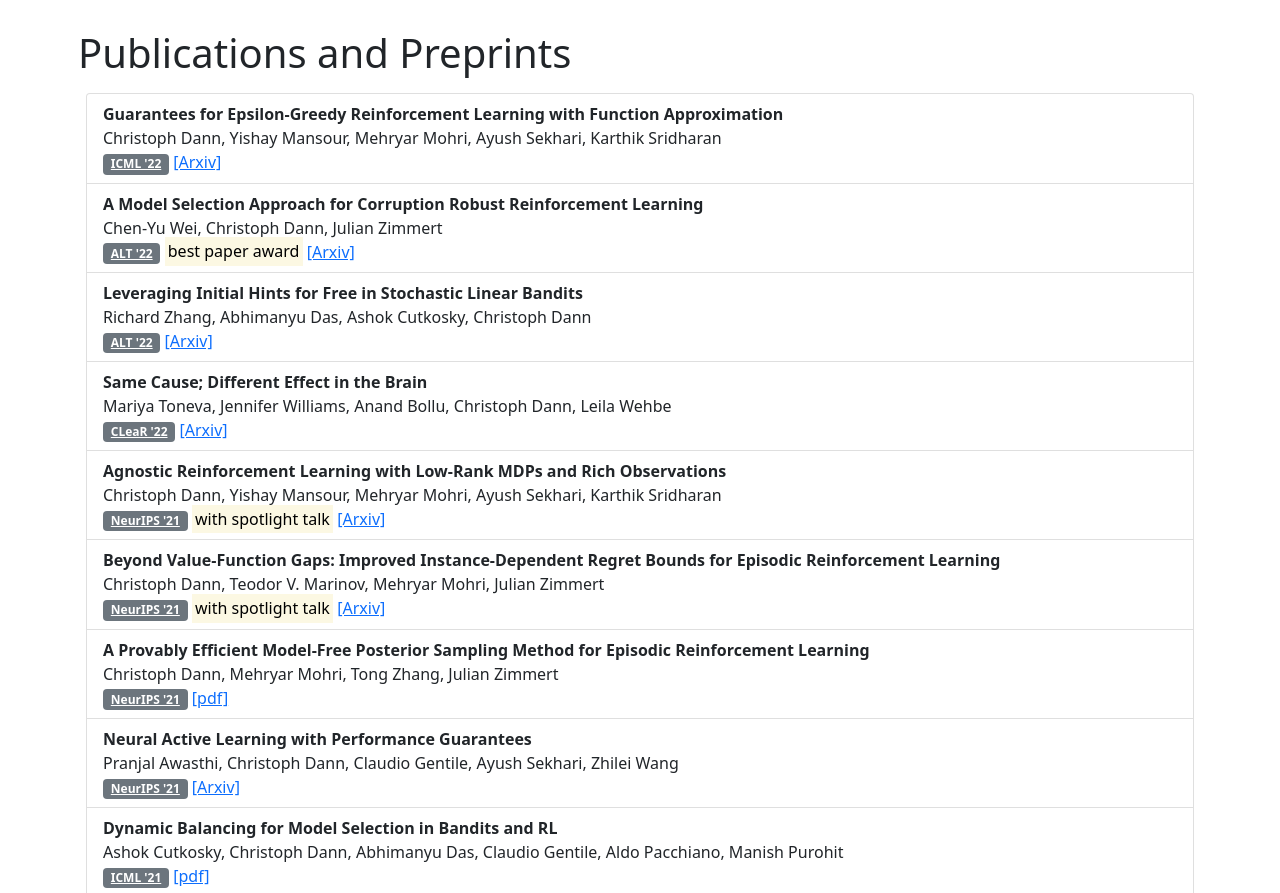
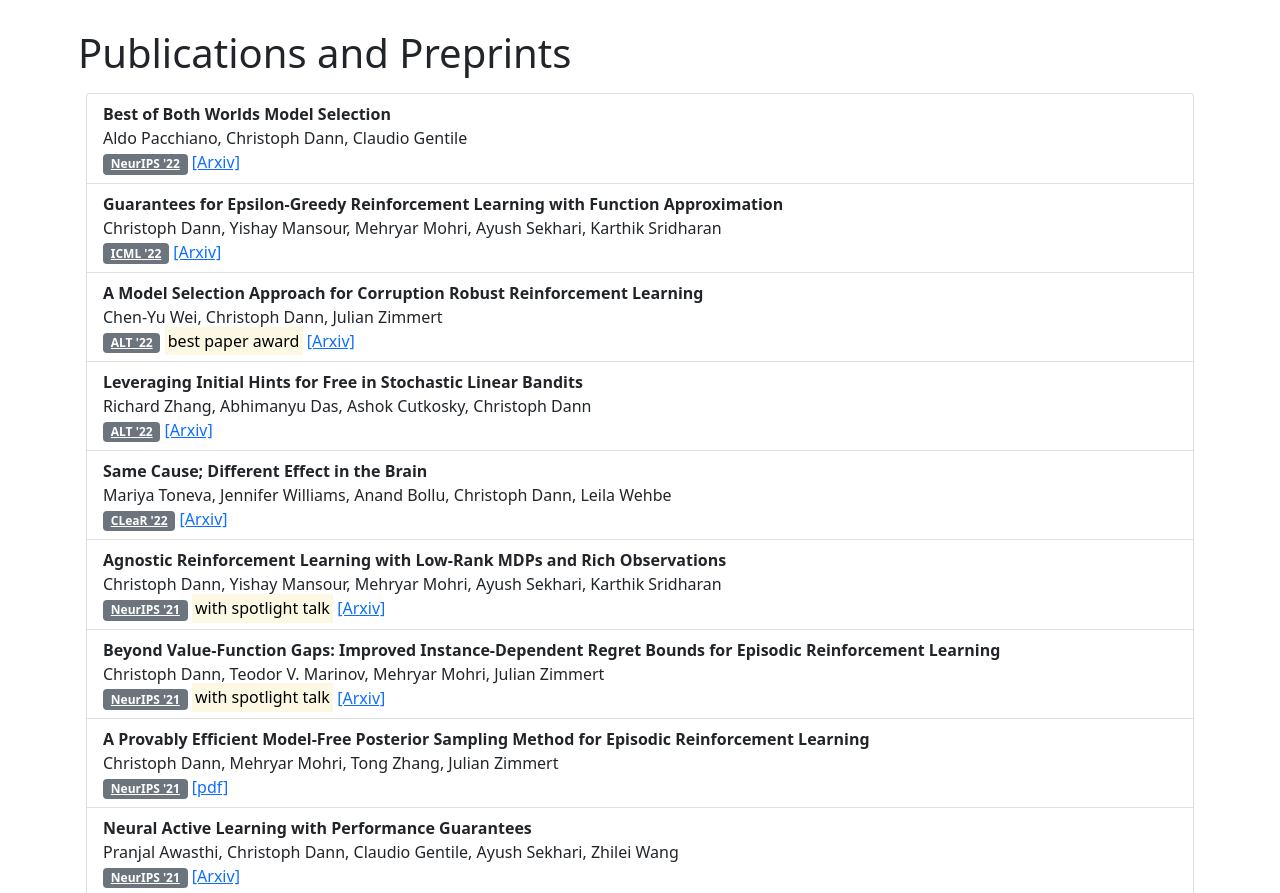
Before and after one commit to chrodan/chrodan.github.io, a plain HTML site: page index.html in a window 1280 px wide. Shown: the part 931-1824 px from the top of the page. Drawn offline with nearby package versions, Linux system fonts and the light colour scheme.

Commit message:
Added NeurIPS'22 paper

```diff
--- a/index.html
+++ b/index.html
@@ -83,6 +83,12 @@ I also got a <a href="https://nips.cc/Conferences/2017/Awards">best reviewer awa
 <div class="container p-2" id="publications">
 	<h1>Publications and Preprints</h1>
 	<ul class="list-group p-2">
+		<li class="list-group-item">
+    	<b>Best of Both Worlds Model Selection</b><br>
+      Aldo Pacchiano, Christoph Dann, Claudio Gentile<br>
+			<a href="https://neurips.cc/Conferences/2022" class="badge bg-secondary">NeurIPS '22</a>
+		 	<a href="https://arxiv.org/abs/2206.14912">[Arxiv]</a>
+    </li>
 		<li class="list-group-item">
     	<b>Guarantees for Epsilon-Greedy Reinforcement Learning with Function Approximation</b><br>
       Christoph Dann, Yishay Mansour, Mehryar Mohri, Ayush Sekhari, Karthik Sridharan<br>
```
